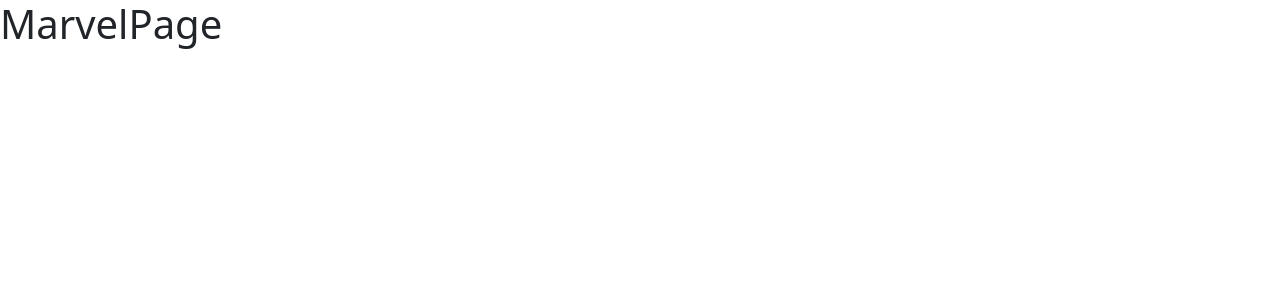
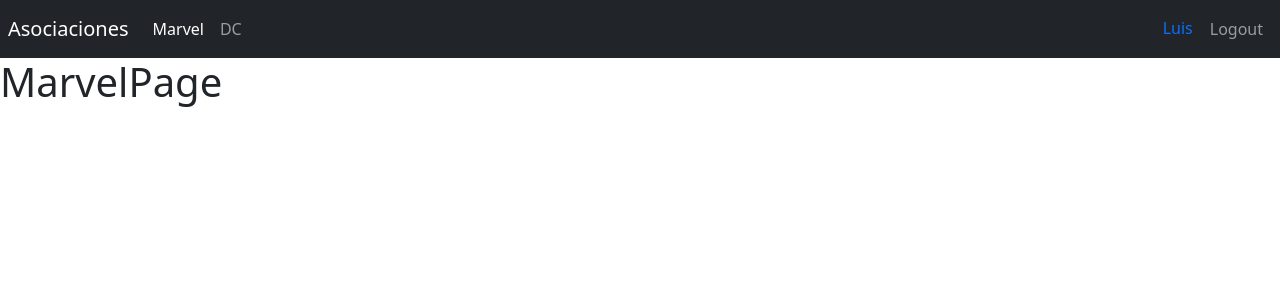
Before and after one commit to luislealdev/HeroesApp-React, a React (Vite) app: page /marvel in a window 1280 px wide. Shown: the top 300 px of the page. Built offline with nearby package versions, Linux system fonts and the light colour scheme.

Commit message:
Add activeLink to links and change the styles of the navBar

```diff
--- a/src/HeroesApp.jsx
+++ b/src/HeroesApp.jsx
@@ -4,6 +4,7 @@
 export const HeroesApp = () => {
   return (
     <>
+
         <AppRouter/>
     </>
   )
--- /dev/null
+++ b/src/heroes/index.js
@@ -0,0 +1 @@
+export * from './pages'
--- /dev/null
+++ b/src/heroes/pages/index.js
@@ -0,0 +1,2 @@
+export * from './DcPage';
+export * from './MarvelPage';
--- a/src/routes/AppRouter.jsx
+++ b/src/routes/AppRouter.jsx
@@ -1,16 +1,21 @@
 import { Navigate, Route, Routes } from "react-router-dom";
 import { LoginPage } from "../auth/pages/LoginPage";
-import { DcPage } from "../heroes/pages/DcPage";
-import { MarvelPage } from "../heroes/pages/MarvelPage";
+import { DcPage, MarvelPage } from "../heroes";
+import { Navbar } from "../ui";
 
 export const AppRouter = () => {
   return (
+    <>
+    <Navbar />
+
     <Routes>
+
       <Route path="marvel" element={<MarvelPage />} />
       <Route path="dc" element={<DcPage />} />
 
       <Route path="login" element={<LoginPage />} />
       <Route path="/" element={<Navigate to="marvel" />} />
     </Routes>
+    </>
   );
 };
--- a/src/ui/components/Navbar.jsx
+++ b/src/ui/components/Navbar.jsx
@@ -1,25 +1,38 @@
 import { Link, NavLink } from "react-router-dom";
 export const Navbar = () => {
   return (
-    <nav className="navbar navbar-expand-sm navbar-dark bg-dark">
+    <nav className="navbar navbar-expand-sm navbar-dark bg-dark p-2">
       <Link className="navbar-brand" to="/">
         Asociaciones
       </Link>
       <div className="navbar-collapse">
         <div className="navbar-nav">
-          <NavLink className="nav-item nav-link" to="/marvel">
+          <NavLink
+            className={`nav-item nav-link ${({ isActive }) => {
+              return isActive ? "active" : "";
+            }}`}
+            to="/marvel"
+          >
             Marvel
           </NavLink>
-          <NavLink className="nav-item nav-link" to="/dc">
+          <NavLink
+            className={`nav-item nav-link ${({ isActive }) => {
+              return isActive ? "active" : "";
+            }}`}
+            to="/dc"
+          >
             DC
           </NavLink>
         </div>
       </div>
-      <div className="navbar-collapse collapse w-100 order-3 dual-collapse2">
+      <div className="navbar-collapse collapse w-100 order-3 dual-collapse2 d-flex justify-content-end">
         <ul className="navbar-nav ml-auto">
-          <NavLink className="nav-item nav-link" to="/login">
+          <span className="nav-item nav-link text-primary">
+            Luis
+          </span>
+          <button className="nav-item nav-link btn">
             Logout
-          </NavLink>
+          </button>
         </ul>
       </div>
     </nav>
--- a/src/ui/components/index.js
+++ b/src/ui/components/index.js
@@ -0,0 +1 @@
+export * from './Navbar'
--- a/src/ui/index.js
+++ b/src/ui/index.js
@@ -0,0 +1 @@
+export * from './components'
```
